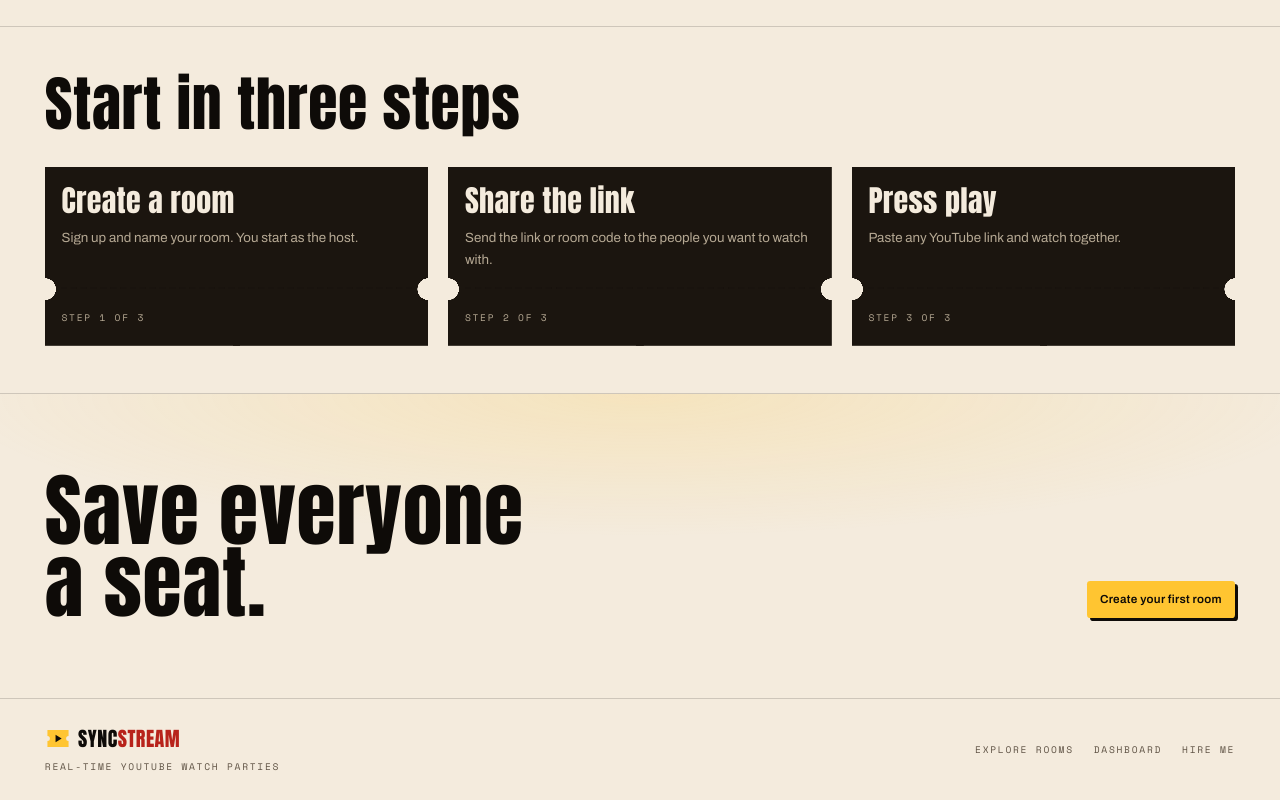
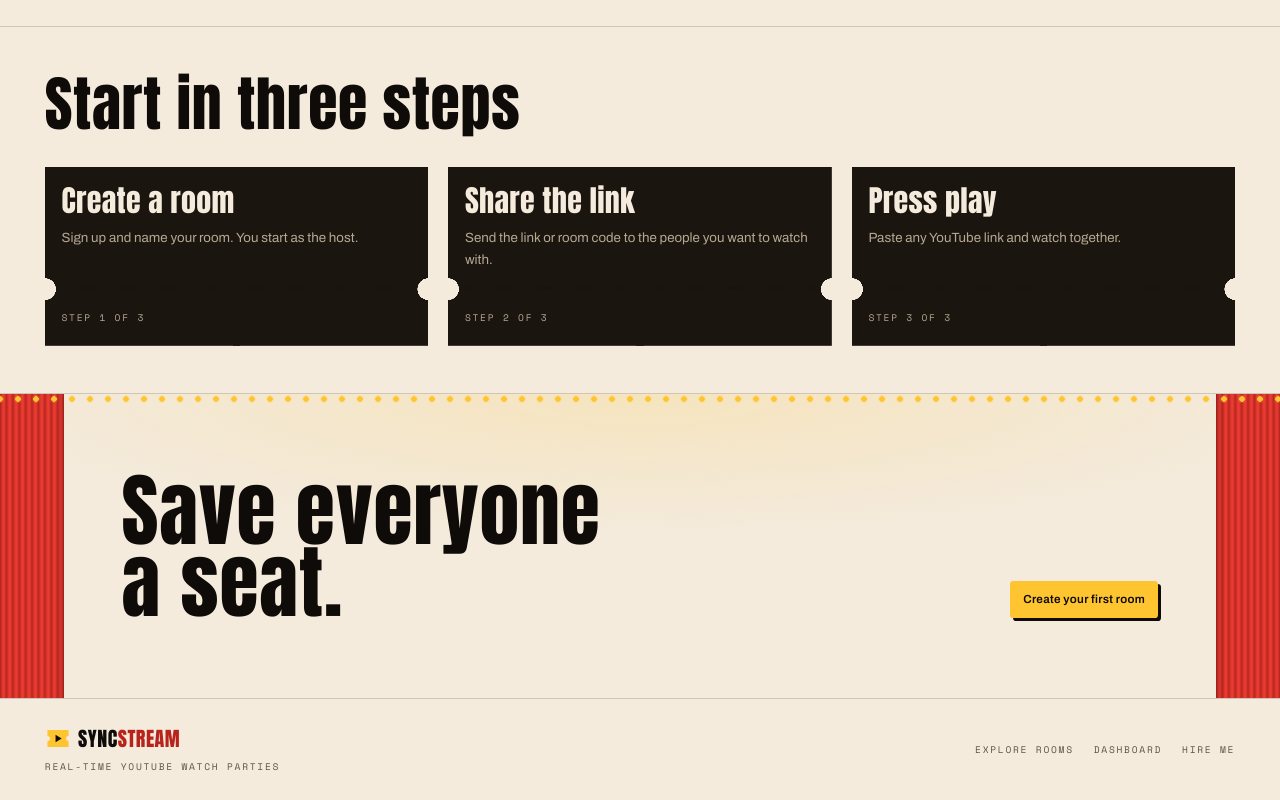
Before and after one commit to sarthakkaushik927/streaming-platform, a React (Vite) app in the folder frontend/: page / in a window 1280 px wide. Shown: the part 1120-1920 px from the top of the page. Built offline with nearby package versions, Linux system fonts and the light colour scheme; no server answers.

Commit message:
Gather the closing curtains at the sides instead of removing them
The two halves now part from the centre and squeeze toward the edges, so the
folds bunch up and stay as a red frame, like a real theatre curtain. The bulbs
are one strip across the top, and the text has side padding to stay clear.

```diff
--- a/frontend/src/components/landing/CurtainReveal.tsx
+++ b/frontend/src/components/landing/CurtainReveal.tsx
@@ -1,27 +1,40 @@
 import React, { ReactNode, useRef } from 'react';
 import { motion, useScroll, useTransform } from 'framer-motion';
 
+// How much of each half stays visible once the curtain is fully open, gathered at its edge.
+const GATHERED = 0.1;
+
 /*
-  Two halves of a red curtain cover the section and part as you scroll to it.
-  The timing is tied to the section's bottom edge reaching the bottom of the window, which can always be
+  Two halves of a red curtain cover the section and part from the centre as you scroll to it.
+  They don't disappear: each half squeezes toward its outer edge, so the folds bunch up like a real
+  theatre curtain and stay as a red frame on both sides.
+  The timing follows the section's bottom edge reaching the bottom of the window, which can always be
   scrolled to (the footer follows), and the curtain is fully open a little before that point.
 */
 export const CurtainReveal: React.FC<{ children: ReactNode }> = ({ children }) => {
   const ref = useRef<HTMLElement>(null);
   const { scrollYProgress } = useScroll({ target: ref, offset: ['start end', 'end end'] });
-  const leftX = useTransform(scrollYProgress, [0, 0.8], ['0%', '-101%']);
-  const rightX = useTransform(scrollYProgress, [0, 0.8], ['0%', '101%']);
+  const curtainScale = useTransform(scrollYProgress, [0, 0.8], [1, GATHERED]);
   const contentScale = useTransform(scrollYProgress, [0.3, 0.8], [0.94, 1]);
 
   return (
     <section ref={ref} className="spotlight relative overflow-hidden border-t border-line">
-      <motion.div style={{ scale: contentScale }}>{children}</motion.div>
-      <motion.div aria-hidden="true" style={{ x: leftX }} className="curtain pointer-events-none absolute inset-y-0 left-0 w-1/2">
-        <div className="marquee-bulbs absolute inset-x-0 top-0" />
+      {/* Side padding keeps the text clear of the gathered curtains. */}
+      <motion.div style={{ scale: contentScale }} className="px-[6vw]">
+        {children}
       </motion.div>
-      <motion.div aria-hidden="true" style={{ x: rightX }} className="curtain pointer-events-none absolute inset-y-0 right-0 w-1/2">
-        <div className="marquee-bulbs absolute inset-x-0 top-0" />
-      </motion.div>
+
+      <motion.div
+        aria-hidden="true"
+        style={{ scaleX: curtainScale }}
+        className="curtain pointer-events-none absolute inset-y-0 left-0 w-1/2 origin-left shadow-[inset_-18px_0_24px_-12px_rgba(0,0,0,0.45)]"
+      />
+      <motion.div
+        aria-hidden="true"
+        style={{ scaleX: curtainScale }}
+        className="curtain pointer-events-none absolute inset-y-0 right-0 w-1/2 origin-right shadow-[inset_18px_0_24px_-12px_rgba(0,0,0,0.45)]"
+      />
+      <div aria-hidden="true" className="marquee-bulbs pointer-events-none absolute inset-x-0 top-0" />
     </section>
   );
 };
```
